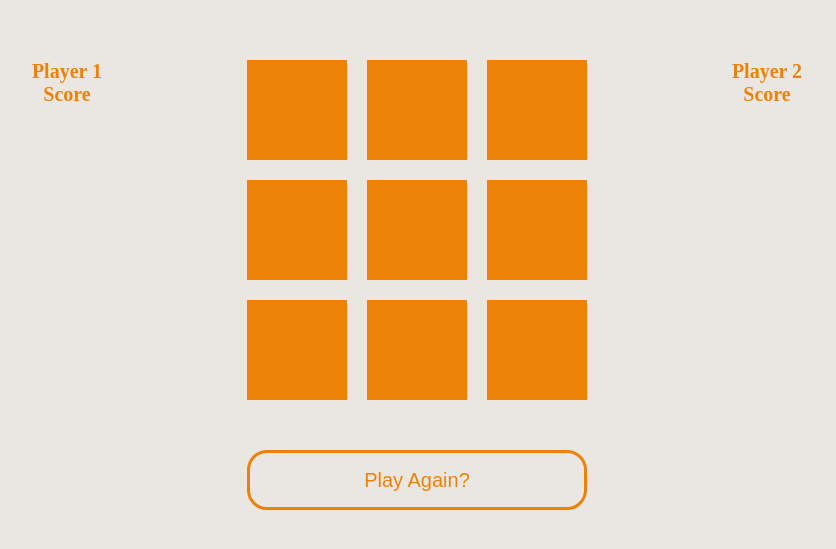
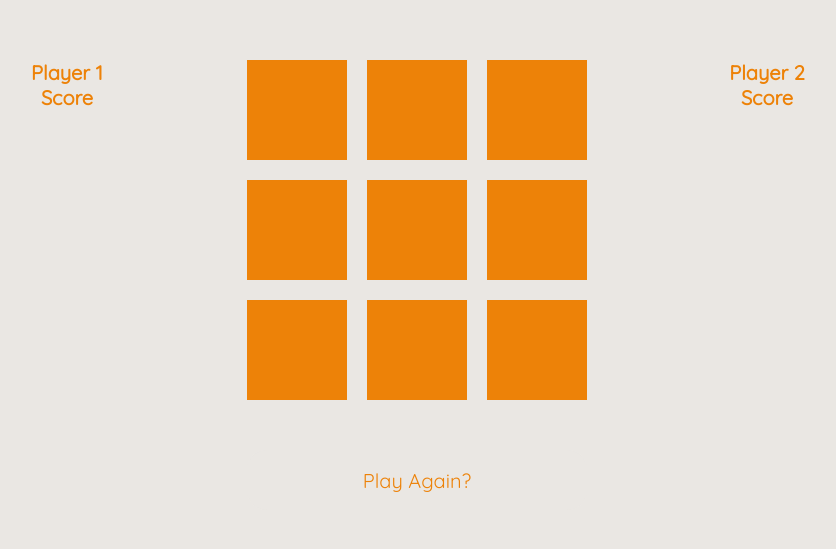
Before and after one commit to mmorris26/Project-1-Noughts-and-Crosses, a plain HTML site: page index.html in a window 1280 px wide. Shown: the part 115-664 px from the top of the page, without its empty margins (223-1059 px from the left). Drawn offline with Linux system fonts and the light colour scheme.

Commit message:
changed font on css file

```diff
--- a/style.css
+++ b/style.css
@@ -1,3 +1,7 @@
+
+@import url('https://fonts.googleapis.com/css2?family=Quicksand&display=swap');
+
+
 body {
     min-height: 100vh;
     margin: 0;
@@ -6,6 +10,7 @@ body {
     align-items: center;
     justify-content: center;
     background-color: rgb(234, 231, 227);
+    font-family: 'Quicksand', sans-serif;
 }
 main {
     display: grid;
@@ -41,10 +46,12 @@ main {
     min-width: 340px;
     margin-top: 50px;
     color: rgb(237, 130, 8);
-    border: solid;
+    border: none;
     border-radius: 20px;
     background-color: rgb(234, 231, 227);
     font-size: 20px;
+    font-family: 'Quicksand', sans-serif;
+
 }
 .player-score{
     display: flex;
```
